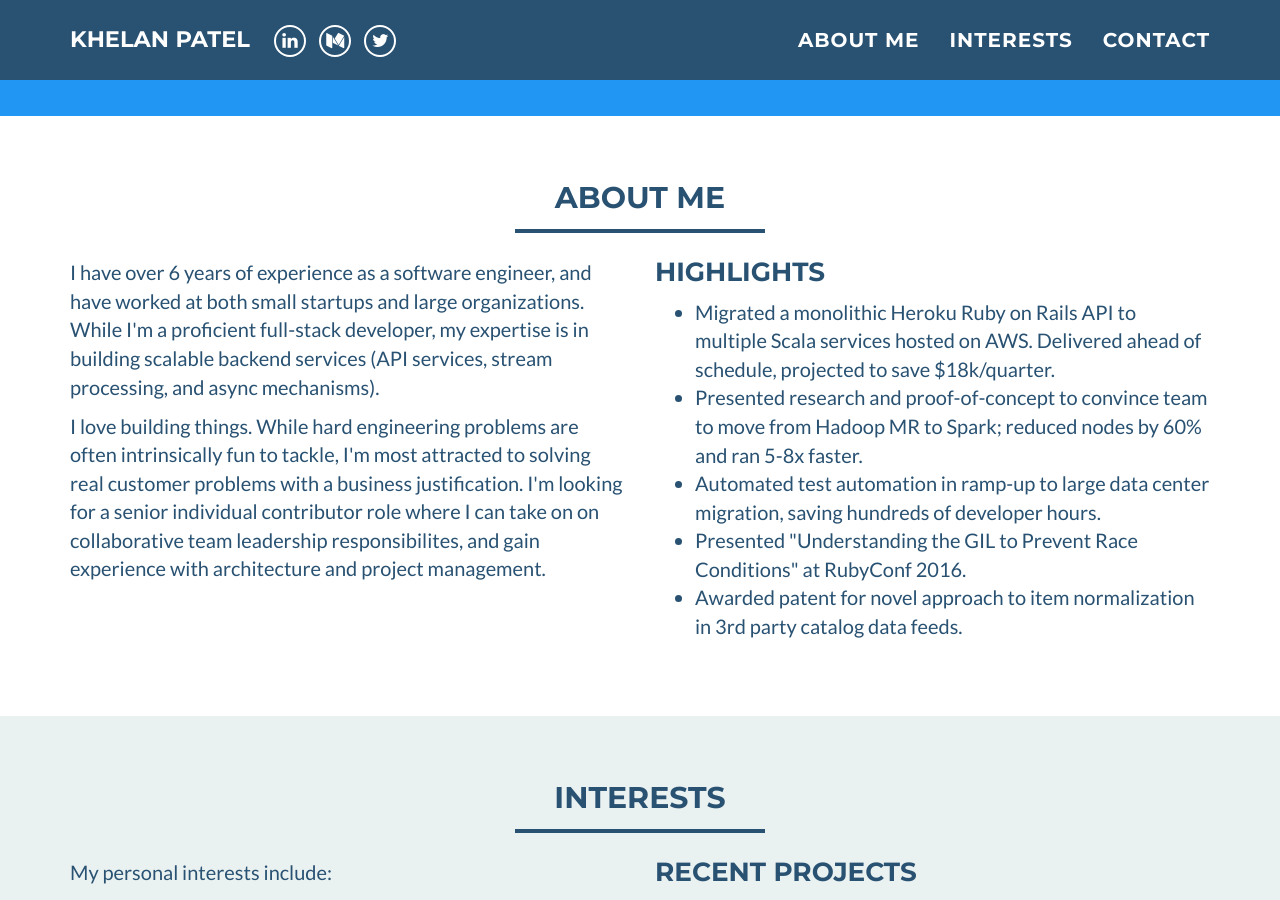
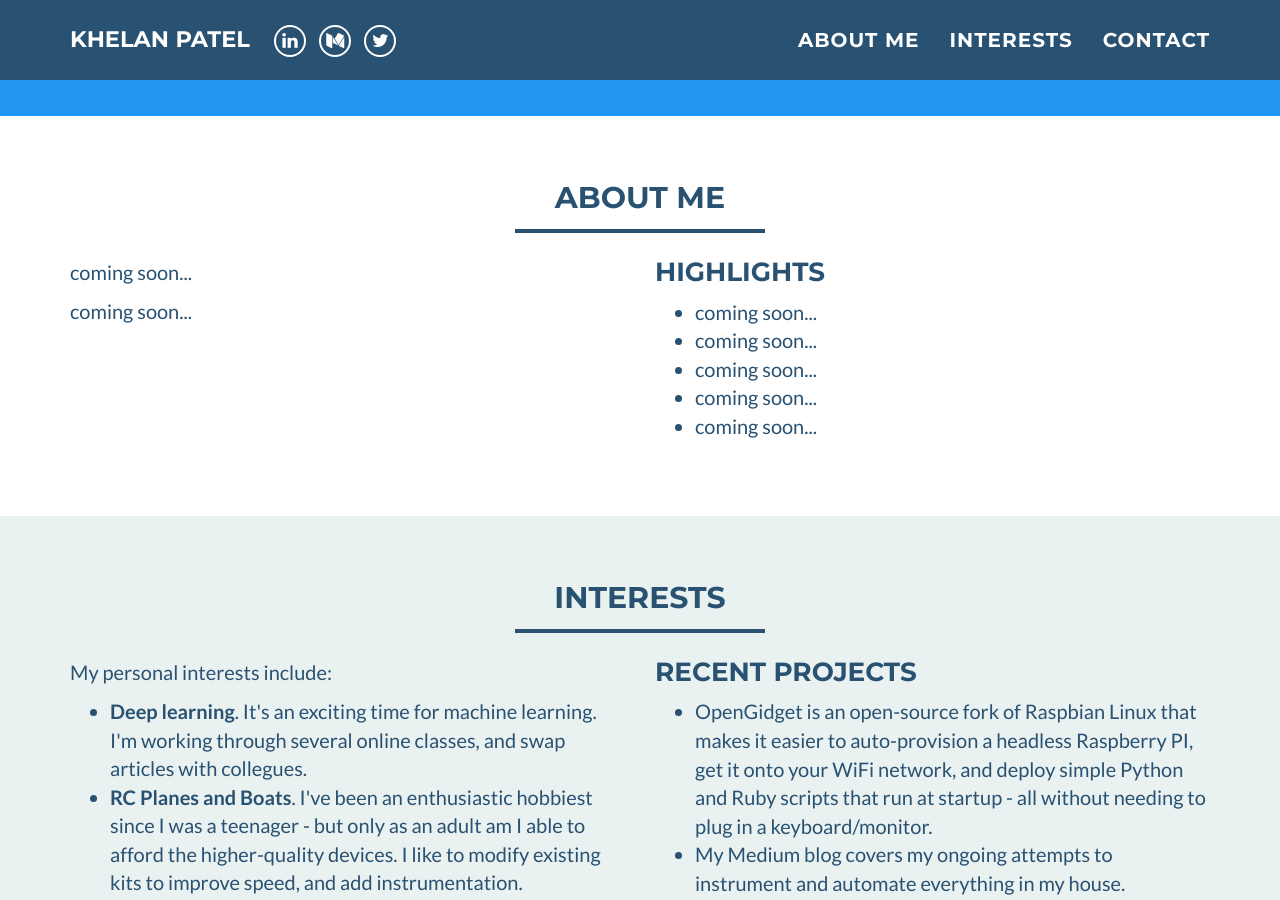
Before and after one commit to patelkhelan11/patelkhelan11.github.io, a Jekyll site: the page built from index.html, in a window 1280 px wide and 900 px high, scrolled down 458 px. Built offline with Jekyll 4.4.1, drawn with Linux system fonts in a browser that asks for light colours.

Commit message:
about me change
about me change

```diff
--- a/_includes/about_me.html
+++ b/_includes/about_me.html
@@ -9,36 +9,26 @@
     <div class="row">
 	    <div class="col-sm-6">
     		<p>
-            I have over 6 years of experience as a software engineer, and have worked
-            at both small startups and large organizations. While I'm a proficient full-stack
-            developer, my expertise is in building scalable backend services (API services, stream processing,
-            and async mechanisms).
+            coming soon...
         </p>
         <p>
-           I love building things.
-           While hard engineering problems are often intrinsically fun to tackle,
-           I'm most attracted to solving real customer problems with a business justification.
-           I'm looking for a senior individual contributor role where I can take on on collaborative
-           team leadership responsibilites, and gain experience with
-           architecture and project management.
-        </p>
+           coming soon...
       </div>
 	    <div class="col-sm-6">
 		    <h3 style="margin-top:0;">Highlights</h3>
 		    <ul>
     			<li>
-            Migrated a monolithic Heroku Ruby on Rails API to multiple Scala
-            services hosted on AWS. Delivered ahead of schedule, projected to save $18k/quarter.
+            coming soon...
     			</li>
           <li>
-            Presented research and proof-of-concept to convince team to move from Hadoop MR to Spark; reduced nodes by 60% and ran 5-8x faster.
+          coming soon...
           <li>
-            Automated test automation in ramp-up to large data center migration, saving hundreds of developer hours.
+          coming soon...
     			<li>
-            Presented "Understanding the GIL to Prevent Race Conditions" at RubyConf 2016.
+            coming soon...
     			</li>
     			<li>
-            Awarded patent for novel approach to item normalization in 3rd party catalog data feeds.
+            coming soon...
     			</li>
 		    </ul>
 	    </div>
```
